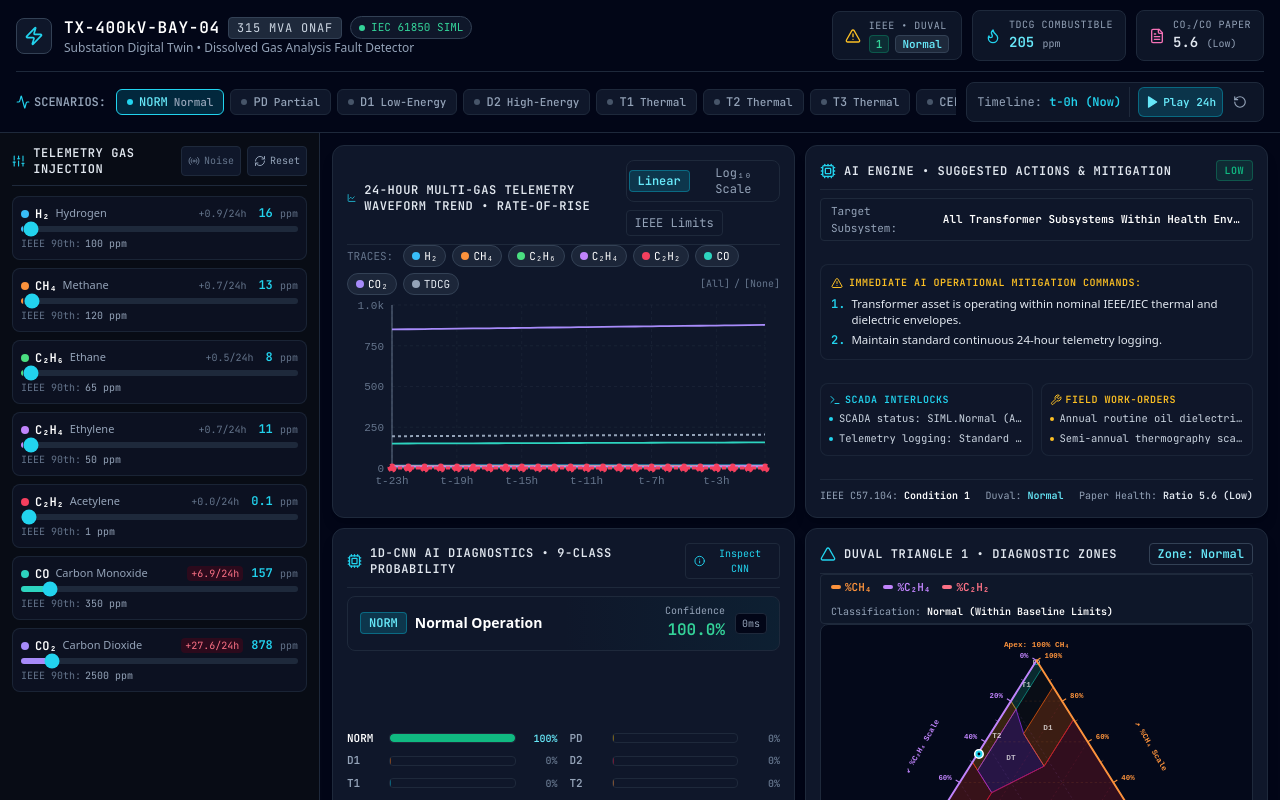
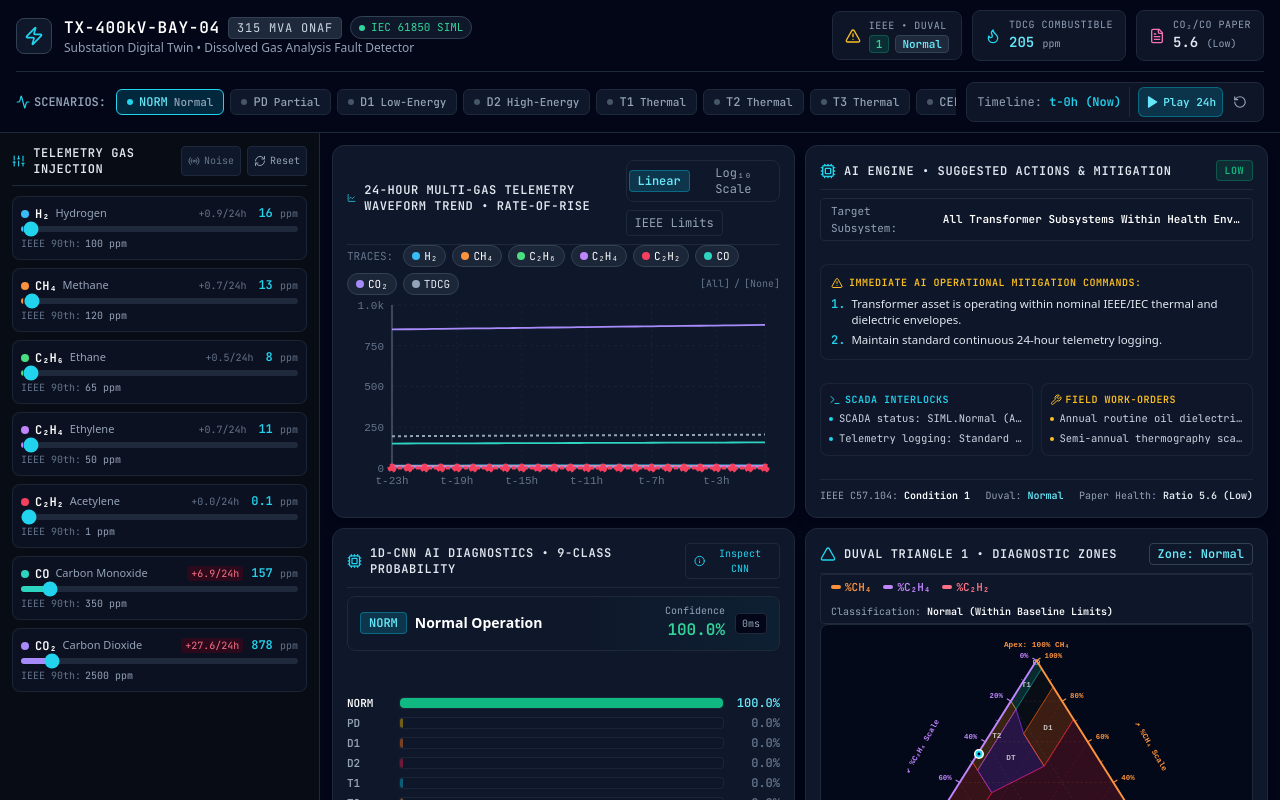
Before and after one commit to anish609609/transformer_health_using_gas_sensors, a React (Vite) app: page / in a window 1280 px wide. Shown: the top 800 px of the page. Built offline with nearby package versions, Linux system fonts and the light colour scheme.

Commit message:
refactor(ui): restore continuous horizontal probability bar chart with end values in 1D-CNN card

```diff
--- a/src/components/CnnConfidenceCard.tsx
+++ b/src/components/CnnConfidenceCard.tsx
@@ -58,16 +58,16 @@ export const CnnConfidenceCard: React.FC<CnnConfidenceCardProps> = ({
           </div>
         </div>
 
-        {/* 9-Class Probability Bar Distribution (Clean 2-Column Compact Grid) */}
-        <div className="my-2 grid grid-cols-2 gap-x-3 gap-y-1.5">
+        {/* 9-Class Probability Bar Distribution (Continuous Horizontal Bar Graph) */}
+        <div className="my-1.5 space-y-1 font-mono">
           {inference.probabilities.map((item: CnnClassProbability) => (
-            <div key={item.id} className="flex items-center gap-1.5 text-[11px] font-mono">
-              <span className={`w-9 shrink-0 font-bold ${item.isTop ? 'text-white' : 'text-slate-400'}`}>
+            <div key={item.id} className="flex items-center gap-2 text-xs">
+              <span className={`w-11 font-bold shrink-0 text-[11px] ${item.isTop ? 'text-white' : 'text-slate-400'}`}>
                 {item.code}
               </span>
 
               {/* Progress Bar Container */}
-              <div className="flex-1 h-2.5 bg-slate-900 rounded border border-slate-800 overflow-hidden relative">
+              <div className="flex-1 h-3 bg-slate-900/90 rounded border border-slate-800/80 overflow-hidden relative">
                 <div
                   className="h-full rounded transition-all duration-300"
                   style={{
@@ -78,8 +78,9 @@ export const CnnConfidenceCard: React.FC<CnnConfidenceCardProps> = ({
                 />
               </div>
 
-              <span className={`w-9 text-right shrink-0 text-[10px] font-bold ${item.isTop ? 'text-cyan-300' : 'text-slate-500'}`}>
-                {item.probability.toFixed(0)}%
+              {/* Value at the end */}
+              <span className={`w-12 text-right shrink-0 text-xs font-bold ${item.isTop ? 'text-cyan-300' : 'text-slate-500'}`}>
+                {item.probability.toFixed(1)}%
               </span>
             </div>
           ))}
```
